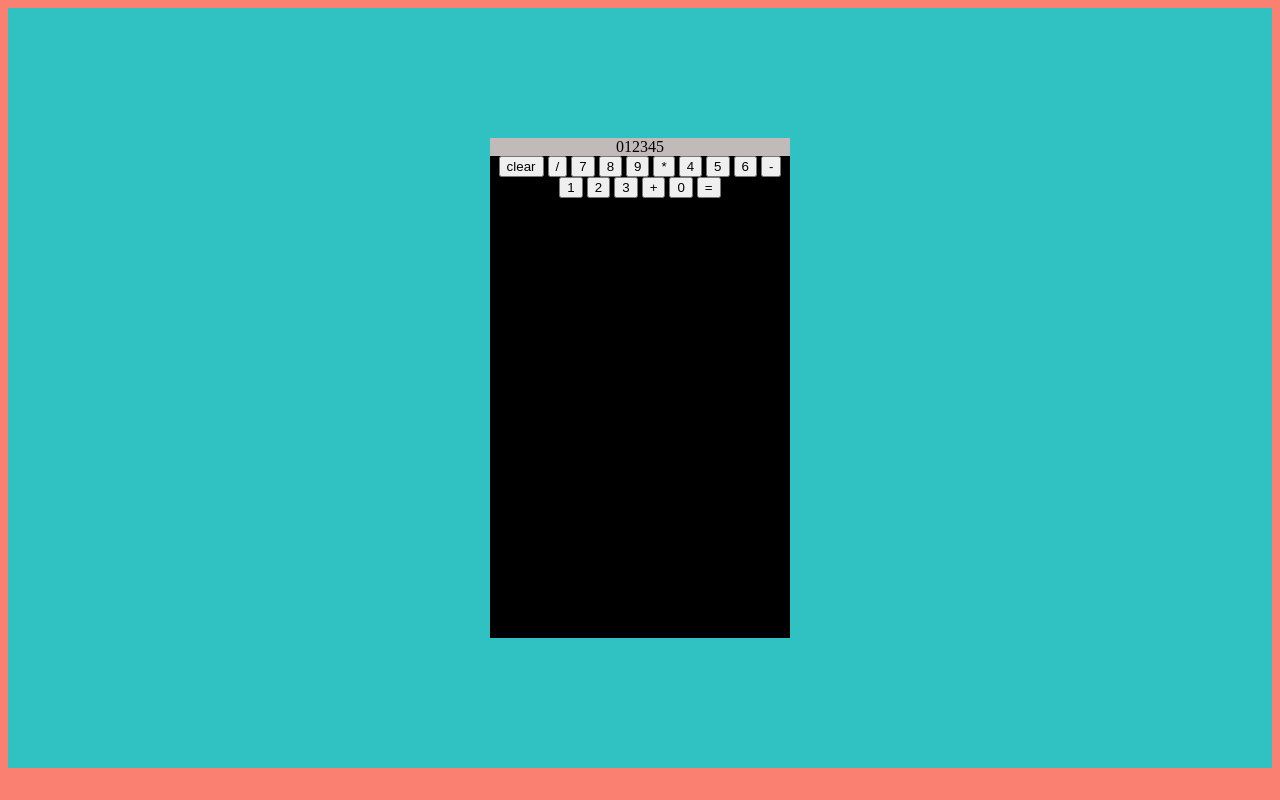
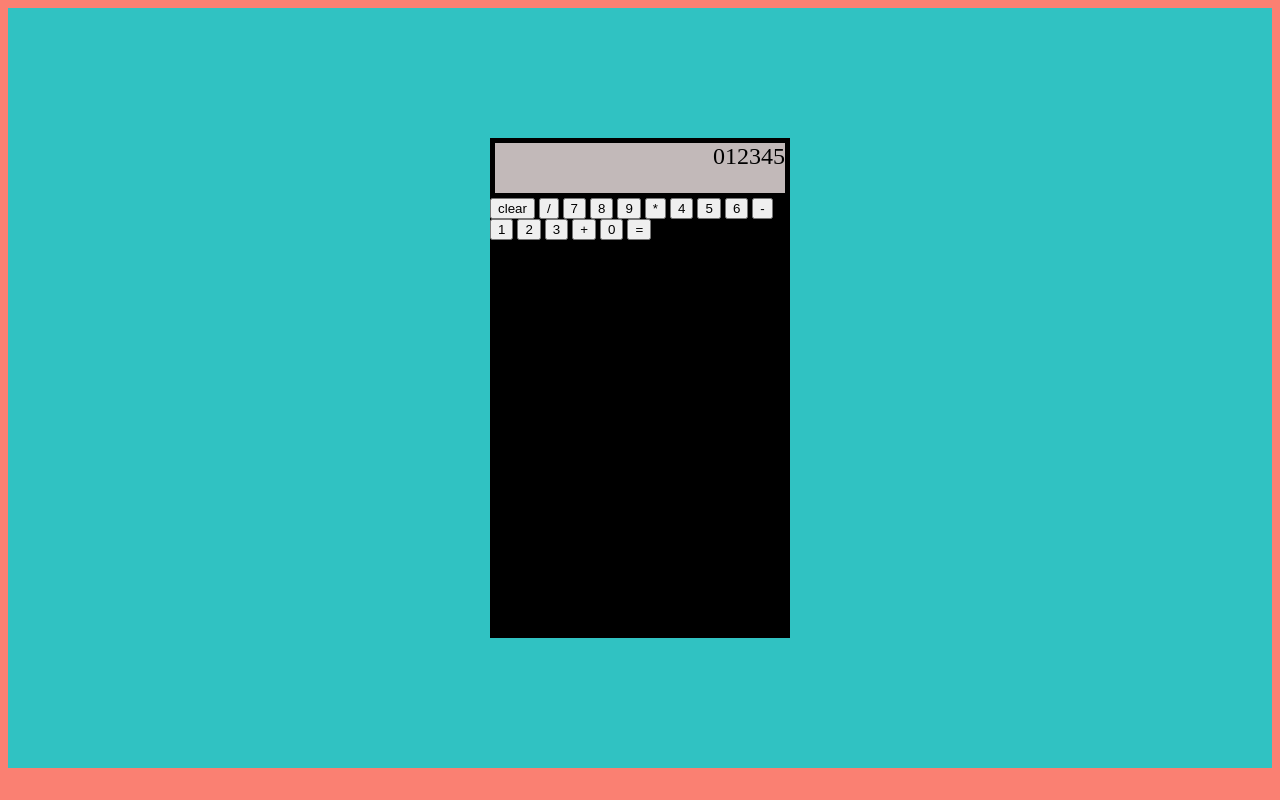
Before and after one commit to Daojim/calculator, a plain HTML site: page index.html in a window 1280 px wide. Drawn offline with Linux system fonts and the light colour scheme.

Commit message:
Adjust display size

```diff
--- a/style.css
+++ b/style.css
@@ -7,7 +7,7 @@ body {
   flex-direction: column;
   justify-content: center;
   align-items: center;
-  text-align: center;
+  /* text-align: center; */
   min-height: 95vh;
   background-color: rgb(48, 194, 194);
 }
@@ -20,4 +20,8 @@ body {
 
 #display {
   background-color: rgb(194, 185, 185);
+  height: 50px;
+  margin: 5px;
+  font-size: x-large;
+  text-align: right;
 }
```
